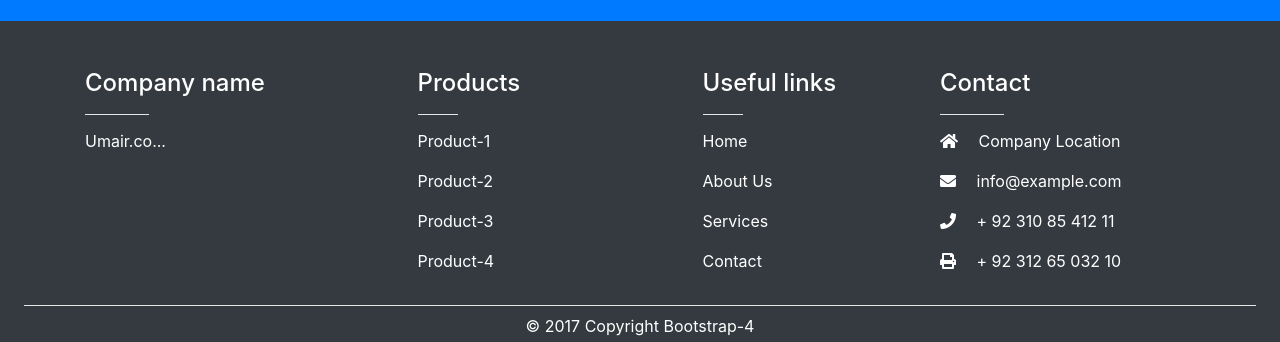
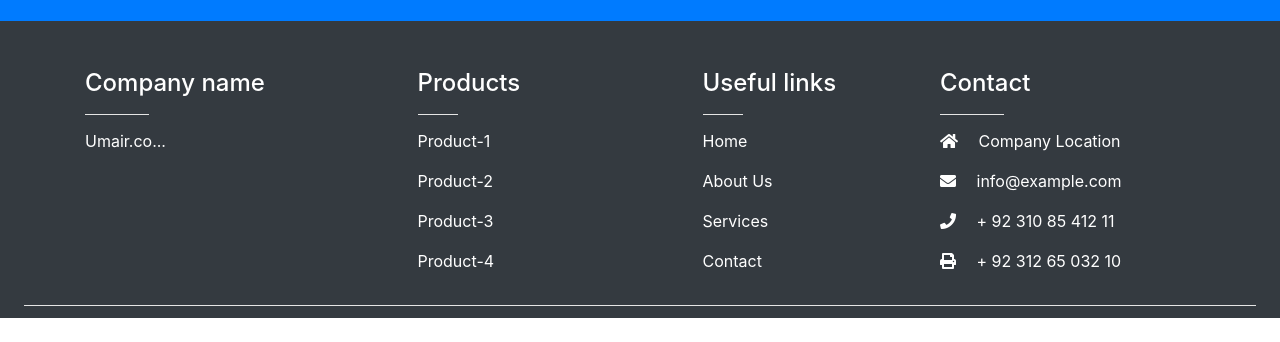
Before and after one commit to Umair1020/RESPONSIVE-WEBSITE, a plain HTML site: page Contact.html in a window 1280 px wide. Shown: the part 856-1198 px from the top of the page. After the commit the page ends 1174 px from the top, so only its background shows below. Drawn offline with nearby package versions, Linux system fonts and the light colour scheme; a script that the page names is missing.

Commit message:
Update Contact.html

```diff
--- a/Contact.html
+++ b/Contact.html
@@ -197,7 +197,7 @@
             <!-- Copyright-->
             <div class="container-fluid">
                 <p class="text-center m-0 py-1">
-                    © 2017 Copyright <a href="#" class="text-white">Bootstrap-4</a>
+
                 </p>
             </div>
             <!-- Copyright -->
```
